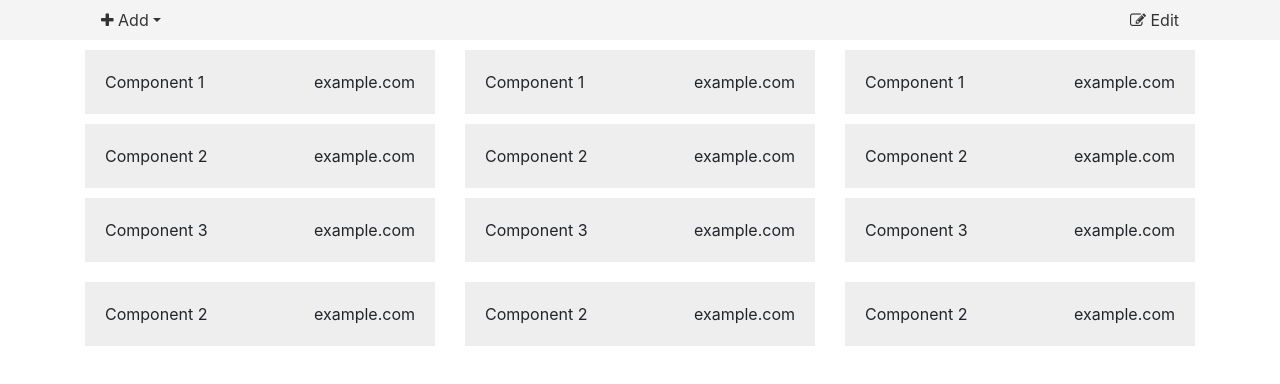
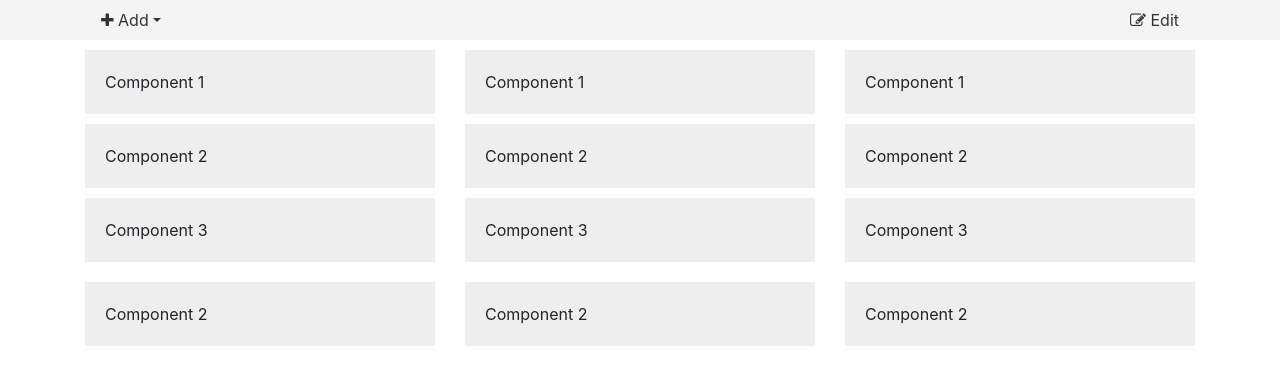
Before and after one commit to adelabodoma/pageLayout, an Angular app: page / in a window 1280 px wide. Shown: the top 384 px of the page. Built offline with nearby package versions, Linux system fonts and the light colour scheme.

Commit message:
add functions

```diff
--- a/src/app/app.component.html
+++ b/src/app/app.component.html
@@ -50,7 +50,7 @@
           <!-- Components -->
           <div class="component" *ngFor="let co of column.components; let componentId = index">
             <span>{{co.title}}</span>
-            <span [innerHTML]="co.URL"></span>
+            <!-- <span [innerHTML]="co.URL"></span> -->
 
             <i *ngIf="editMode" class="fa fa-trash nav-link" (click)="removeComponent(i, columnId, componentId)"></i>
           </div>
@@ -104,11 +104,3 @@
 
   </div>
 </main>
-
-<!-- بالنسبة لطرق الاشتراك فى اكتر من طريقة زى 111 وفروعنا ومكاتب خدماتى واون لاين و السنترالات والاوراق المطلوبة للخطوط
-المنزلية صورة بطاقة صاحب خط التليفون واخر فاتورة تليفون مدفوعة وبالنسبة للاوراق ممكن حضرتك تبعتها على الايميل
-Customer.Care@te.eg او الفاكس 02- 33320800او حضرتك تسلمها فى الفرع الاوراق المطلوبة للتعاقد صورة من تحقيق الشخصية لصاحب
-الخط ( فى حالة التليفون ورثة مطلوب صورة بطاقة وريث مباشر ) بالنسبة للعملاء الاجانب يتطلب ( صورة من بطاقة صاحب الخط وصورة
-من جواز السفر وصورة من عقد الايجار ) فى حالة أن حضرتك مستأجر ( صورة من عقد الإيجار و صورة من البطاقة الشخصية للمتعاقد )
-- صورة من أخر فاتورة تليفون مستحقة وتكون مسددة (فى حالة ان خط التليفون جديد ، احضار صورة من العقد) - مبلغ الاشتراك مقدم.
-في حاله ان حضرتك هيشترك عن طريق الفرع لازم تكون البطاقه ساريه -->
```
